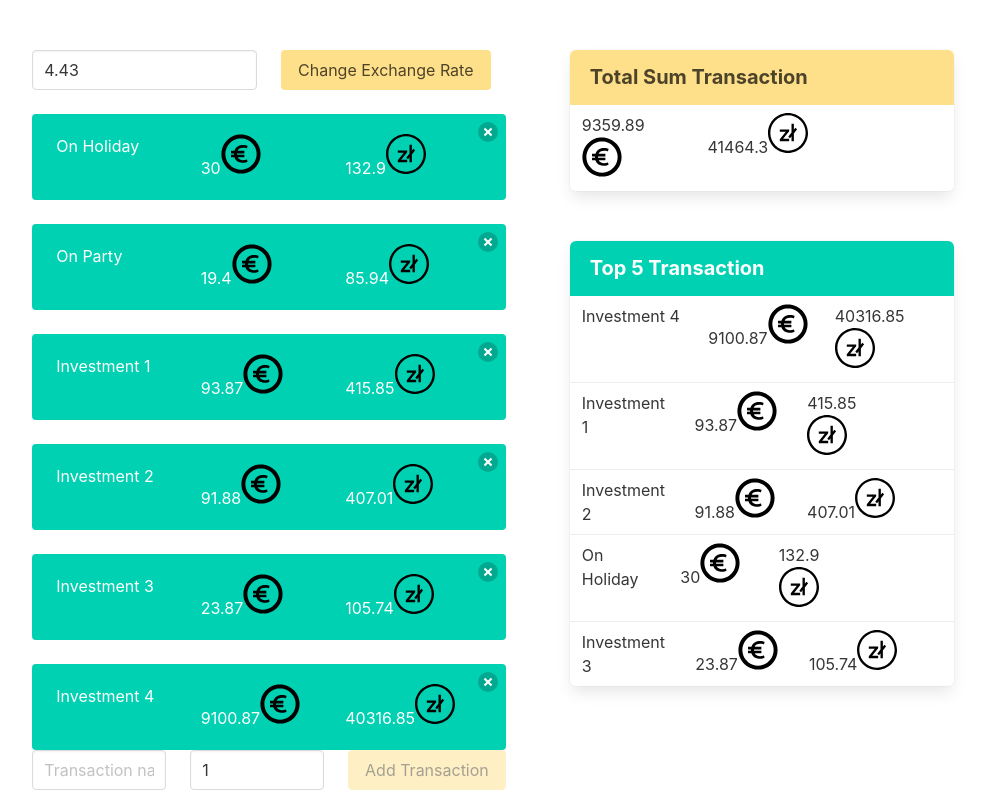
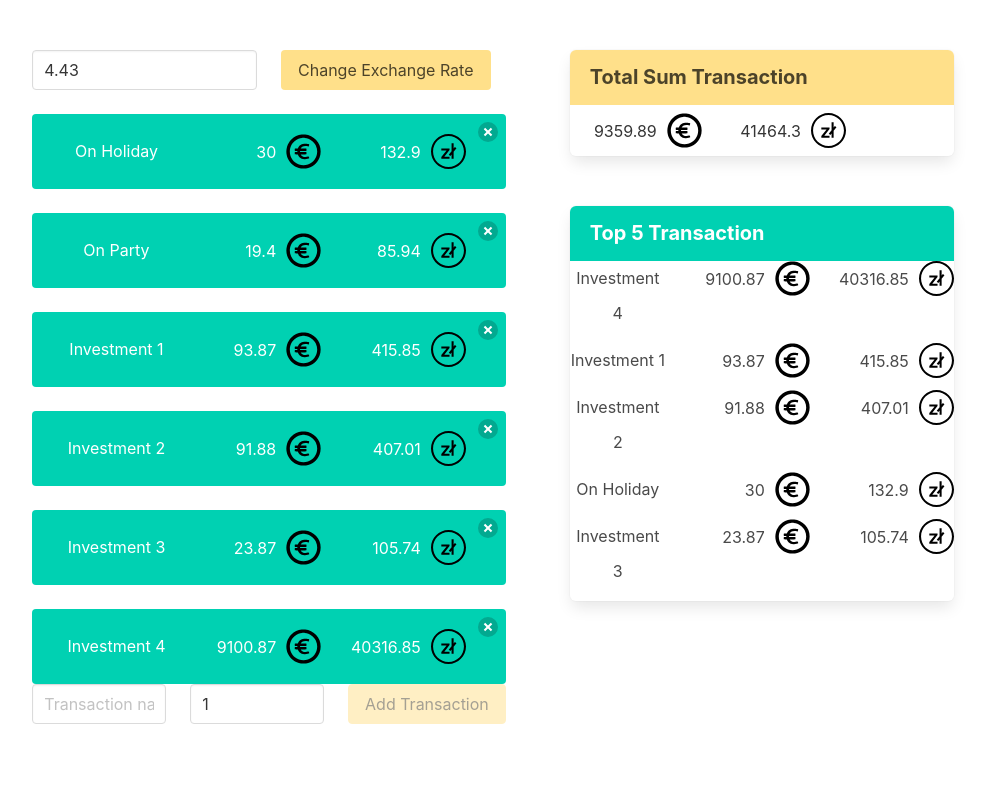
Before and after one commit to DrazekKD/cantor, a React (Create React App) app: page / in a window 1280 px wide. Shown: the top 802 px of the page, without its empty margins (147-1133 px from the left). Built offline with nearby package versions, Linux system fonts and the light colour scheme.

Commit message:
change style app

```diff
--- a/src/transactions/components/AddTransactions/AddTransactions.js
+++ b/src/transactions/components/AddTransactions/AddTransactions.js
@@ -1,5 +1,5 @@
 import React, {useReducer} from 'react'
-import {useDispatch, useSelector} from 'react-redux';
+import {useDispatch} from 'react-redux';
 import {default as transactionsType} from '../../duck/types';
 import uniqid from "uniqid"
 const INITIAL_STATE = {
--- a/src/transactions/components/ConvertValue/ConvertValue.js
+++ b/src/transactions/components/ConvertValue/ConvertValue.js
@@ -1,3 +1,7 @@
-const ConvertValue = (props) => Math.round((props.amountEuro * (!props.exchangeRate ? 1 : props.exchangeRate) ) * 100) / 100;
+import React from 'react'
+const ConvertValue = (props) =>
+	<div>
+		{Math.round((props.amountEuro * (!props.exchangeRate ? 1 : props.exchangeRate) ) * 100) / 100}
+	</div>;
 
 export default ConvertValue;
--- a/src/transactions/components/InformationTransaction/InformationTransaction.js
+++ b/src/transactions/components/InformationTransaction/InformationTransaction.js
@@ -2,21 +2,27 @@ import React from 'react'
 import ConvertValue from "../ConvertValue/ConvertValue";
 import euroLogo from '../../../img/euro.svg'
 import zlotyLogo from '../../../img/zloty.svg'
+import './InformationTransaction.scss'
+
 const InformationTransaction = (props) =>
 	<div className="columns">
-		{!!props.name && <div className="column">{props.name}</div>}
+		{!!props.name && <div className="column information-name-container">{props.name}</div>}
 		<div className="column">
+			<div className="information-value-container">
 				<ConvertValue
 					amountEuro={props.amountEuro}/>
-			<img src={euroLogo} alt="" width={40} height={40}/>
+				<img src={euroLogo} alt="" width={35} height={35}/>
+			</div>
 		</div>
 		<div className="column">
+			<div className="information-value-container">
 				<ConvertValue
 					amountEuro={props.amountEuro}
 					exchangeRate={props.exchangeRate}
 				/>
-			<img src={zlotyLogo} alt="" width={40} height={40}/>
+				<img src={zlotyLogo} alt="" width={35} height={35}/>
 			</div>
 		</div>
+	</div>;
 
 export default InformationTransaction
--- /dev/null
+++ b/src/transactions/components/InformationTransaction/InformationTransaction.scss
@@ -0,0 +1,17 @@
+.information-value-container{
+	display: flex;
+	justify-content: flex-end;
+	align-content: center;
+	div{
+		display: flex;
+		justify-content: center;
+		align-content: center;
+		flex-direction: column;
+		margin-right: 10px;
+	}
+	min-width: 120px;
+}
+.information-name-container{
+	text-align: center;
+	line-height: 35px;
+}
--- a/src/transactions/components/ListTransactions/ListTransactions.js
+++ b/src/transactions/components/ListTransactions/ListTransactions.js
@@ -18,7 +18,7 @@ const ListTransactions = () => {
 		{transactions.map(transaction =>
 			<div key={transaction.id} className="notification is-primary">
 				<button
-					className="delete"
+					className="delete is-warning"
 					onClick={()=>removeTransaction(transaction.id)}>
 				</button>
 				<InformationTransaction
--- a/src/transactions/components/TopTransactions/TopTransactions.js
+++ b/src/transactions/components/TopTransactions/TopTransactions.js
@@ -1,7 +1,7 @@
 import React from 'react'
 import {useSelector} from "react-redux";
 import InformationTransaction from "../InformationTransaction/InformationTransaction";
-
+import './TopTransactions.scss'
 
 const TopTransactions = () => {
 	const transactions = useSelector(state => state.transactions.list);
@@ -17,7 +17,7 @@ const TopTransactions = () => {
 				</p>
 				{
 					topFiveTransactions.map(transaction =>
-						<div className="panel-block" key={transaction.id}>
+						<div key={transaction.id}>
 							<InformationTransaction
 								name={transaction.name}
 								amountEuro={transaction.amountEuro}
```
Also changed, not shown: src/transactions/components/SumTransactions/SumTransactions.js (+0 -15 lines), src/transactions/components/TopTransactions/TopTransactions.scss (added). Lines whose indentation alone changed are shown as unchanged.
